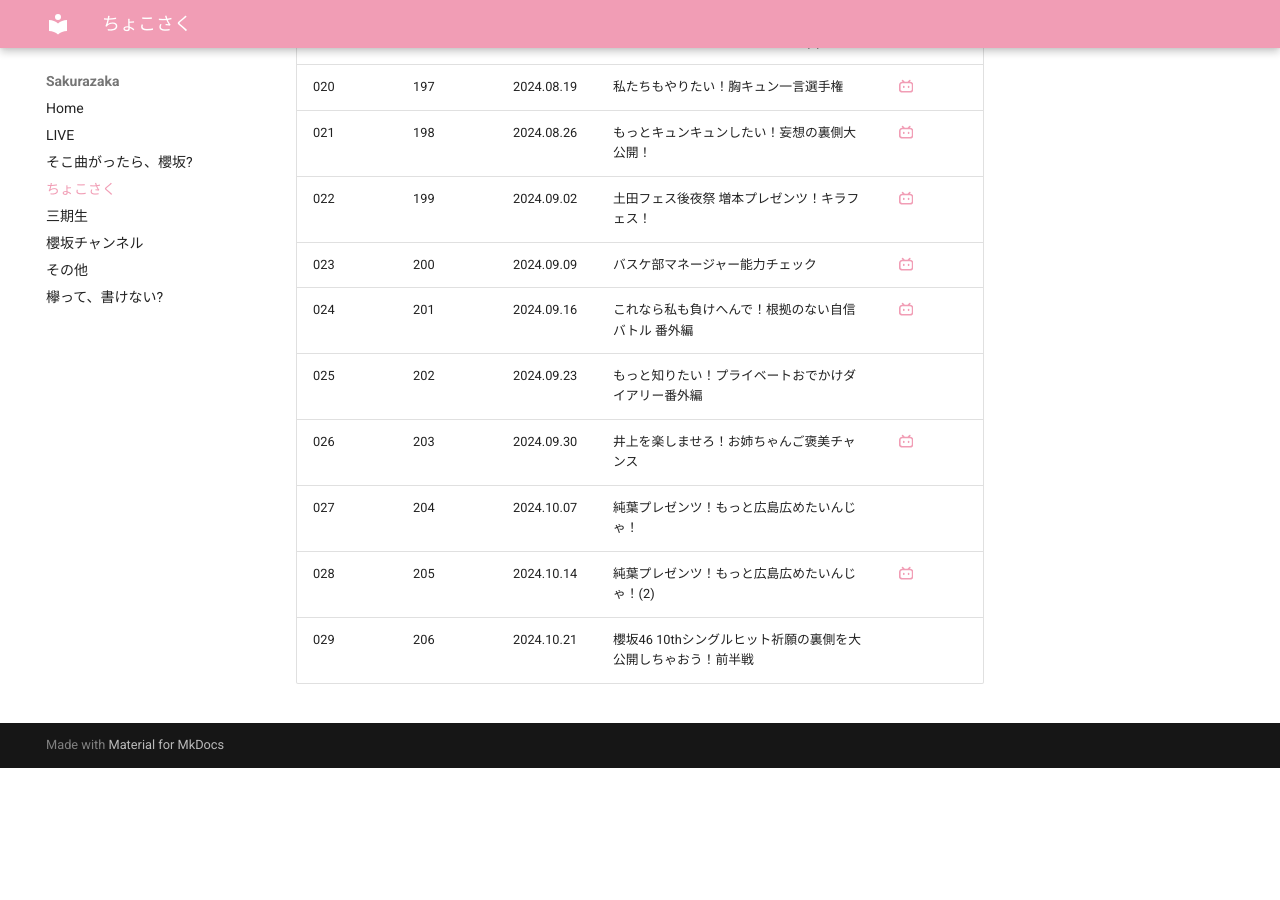
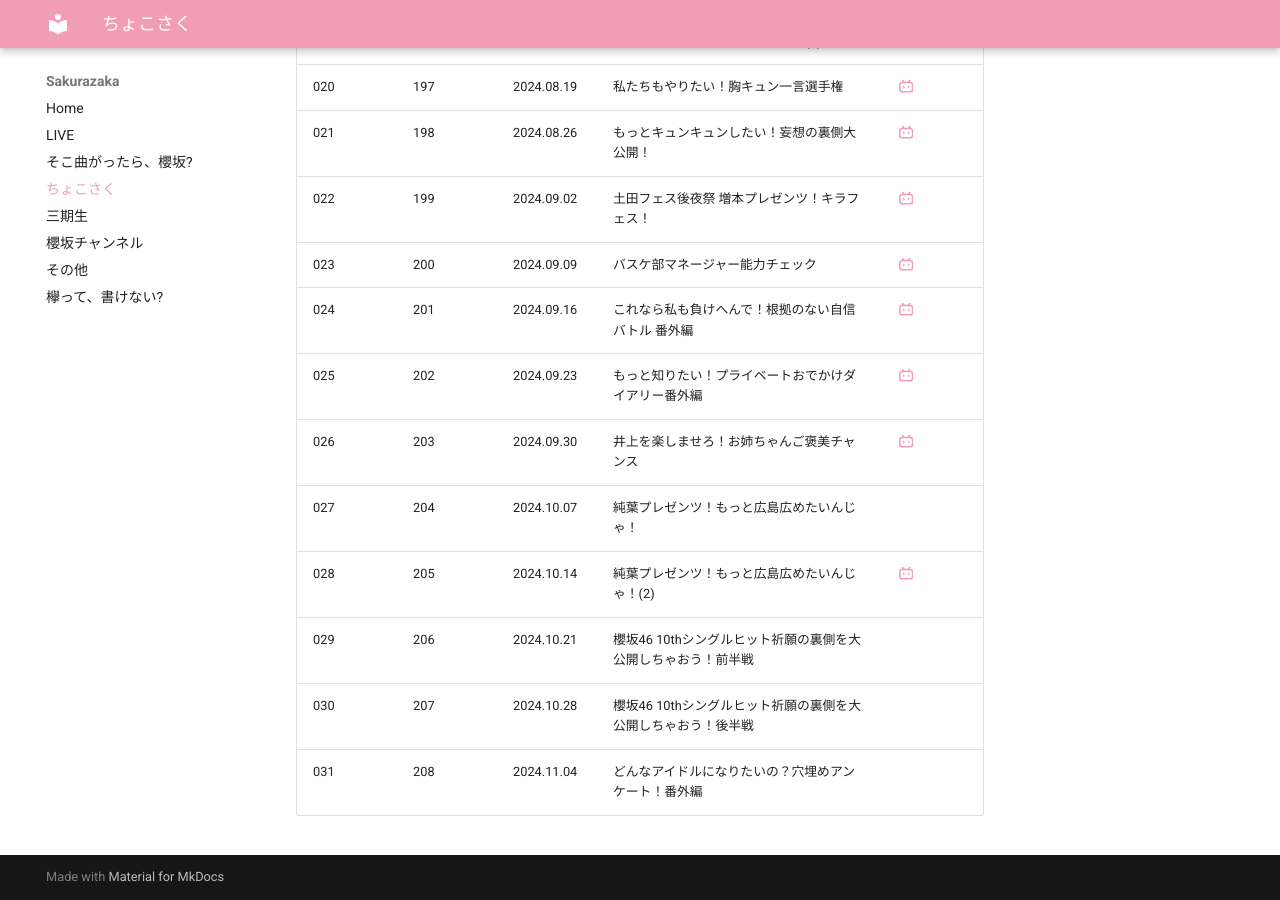
Before and after one commit to aki-192/sakura, an MkDocs documentation site: the page built from docs/chokosaku.md, in a window 1280 px wide and 900 px high, scrolled down 1168 px. Built offline with MkDocs 1.6.1 and Material for MkDocs 9.7.7, drawn with Linux system fonts in a browser that asks for light colours; before the commit the page ends 1936 px from its top, so only the background shows below that.

Commit message:
Update chokosaku.md

```diff
--- a/docs/chokosaku.md
+++ b/docs/chokosaku.md
@@ -30,8 +30,10 @@ title: ちょこさく
 | 022 | 199 | 2024.09.02 | 土田フェス後夜祭 増本プレゼンツ！キラフェス！ | [:simple-bilibili:](https://www.bilibili.com/video/BV1KC12YFEhx?p=13) |
 | 023 | 200 | 2024.09.09 | バスケ部マネージャー能力チェック | [:simple-bilibili:](https://www.bilibili.com/video/BV1fF2HYLEFa/) |
 | 024 | 201 | 2024.09.16 | これなら私も負けへんで！根拠のない自信バトル 番外編 | [:simple-bilibili:](https://www.bilibili.com/video/BV1vwyTYfET4/) |
-| 025 | 202 | 2024.09.23 | もっと知りたい！プライベートおでかけダイアリー番外編 | |
+| 025 | 202 | 2024.09.23 | もっと知りたい！プライベートおでかけダイアリー番外編 | [:simple-bilibili:](https://www.bilibili.com/video/BV14ZDHY3E8d/) |
 | 026 | 203 | 2024.09.30 | 井上を楽しませろ！お姉ちゃんご褒美チャンス | [:simple-bilibili:](https://www.bilibili.com/video/BV1Mv4PeSEZJ/) |
 | 027 | 204 | 2024.10.07 | 純葉プレゼンツ！もっと広島広めたいんじゃ！ | |
 | 028 | 205 | 2024.10.14 | 純葉プレゼンツ！もっと広島広めたいんじゃ！(2) | [:simple-bilibili:](https://www.bilibili.com/video/BV1y42dYREdk?p=2) |
 | 029 | 206 | 2024.10.21 | 櫻坂46 10thシングルヒット祈願の裏側を大公開しちゃおう！前半戦 | |
+| 030 | 207 | 2024.10.28 | 櫻坂46 10thシングルヒット祈願の裏側を大公開しちゃおう！後半戦 | |
+| 031 | 208 | 2024.11.04 | どんなアイドルになりたいの？穴埋めアンケート！番外編 | |
```
